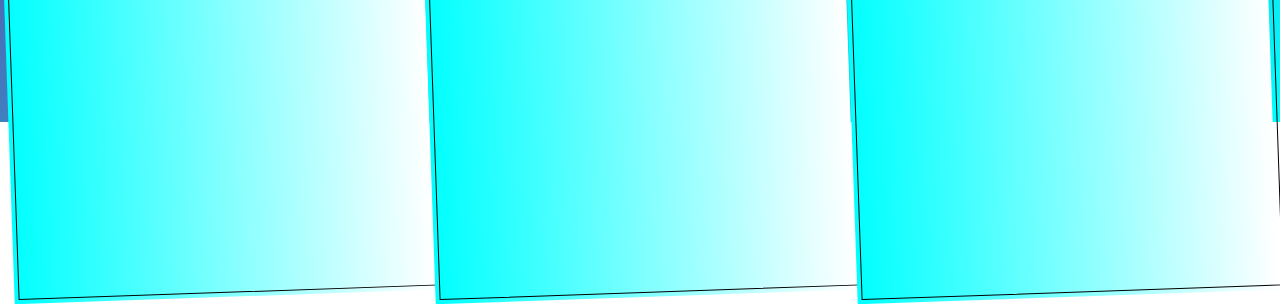
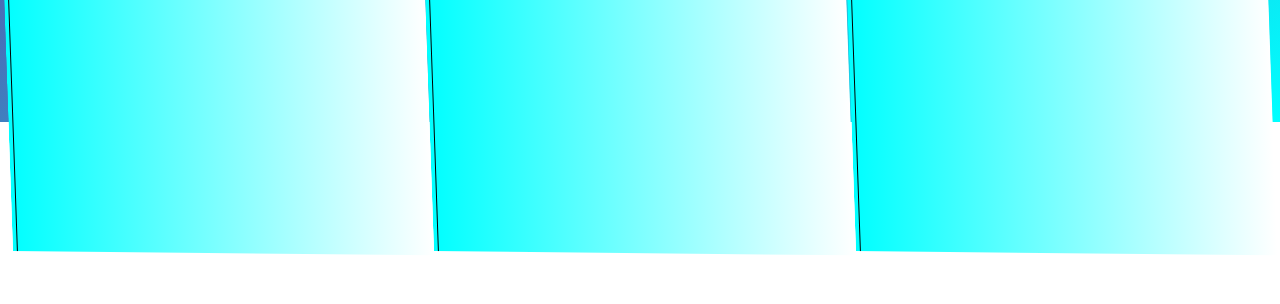
Before and after one commit to smaln/rock-paper-scissors, a plain HTML site: page index.htm in a window 1280 px wide. Shown: the part 678-982 px from the top of the page. Drawn offline with Linux system fonts and the light colour scheme.

Commit message:
checkpoint

```diff
--- a/style.css
+++ b/style.css
@@ -32,7 +32,6 @@ html{
 .gumbi{
   background-image:linear-gradient(to right, cyan, white);
   border: 0 solid white;
-  box-sizing: border-box;
   color: black;
   display: flex;
   font-size: 2rem;
@@ -45,18 +44,13 @@ html{
   text-decoration: none black solid;
   text-decoration-thickness: auto;
   width: 100%;
-  height: 100%;
   max-width: 460px;
   cursor: pointer;
   transform: rotate(-2deg);
   user-select: none;
   -webkit-user-select: none;
   touch-action: manipulation;
-  margin-bottom: 0;
-}
-
-.gumbi:focus {
-  outline: 0;
+  clip-path: polygon(0 0, 100% 0, 100% 91%, 0 86%);
 }
 
 .gumbi:after {
```
